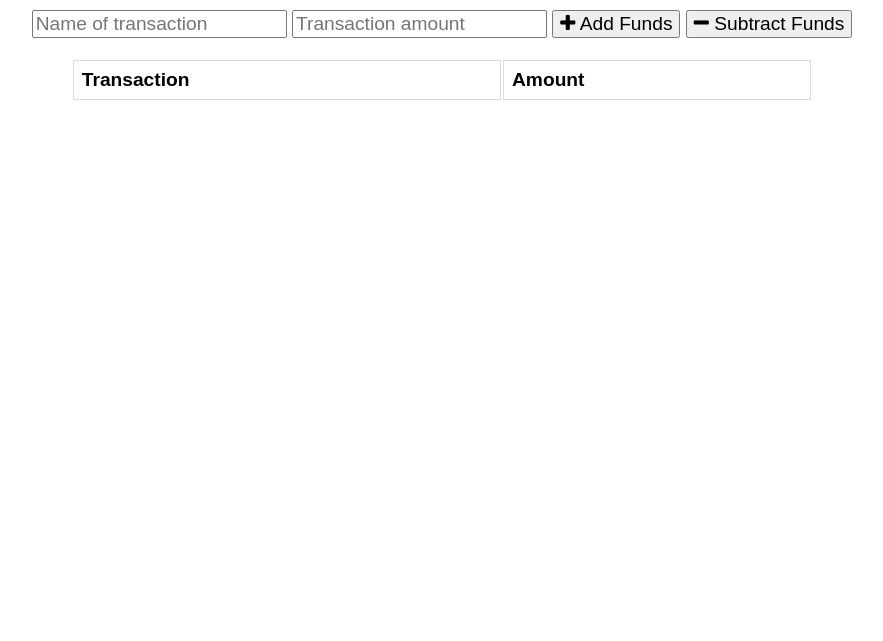
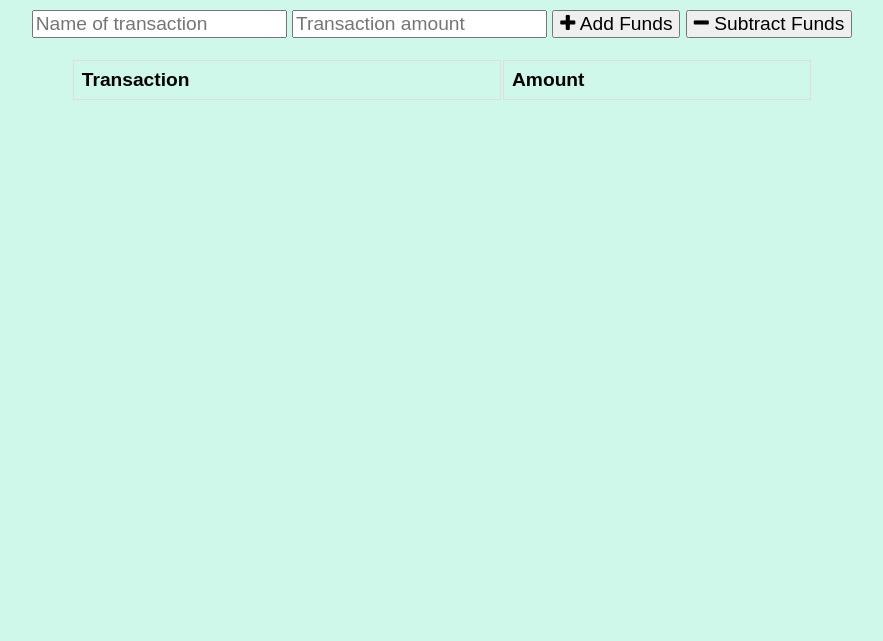
Before and after one commit to Ryansswell/BudgetTracker, a website: page public/index.html in a window 1280 px wide. Shown: the part 159-800 px from the top of the page, without its empty margins (198-1081 px from the left). Drawn offline with nearby package versions, Linux system fonts and the light colour scheme; no server answers.

Commit message:
Adjusted styles.css and README.md

```diff
--- a/public/styles.css
+++ b/public/styles.css
@@ -1,6 +1,7 @@
 body {
   font-size: 120%;
   font-family: Arial;
+  background-color: rgb(207, 248, 235);
 }
 
 button,
```
Also changed, not shown: README.md.
